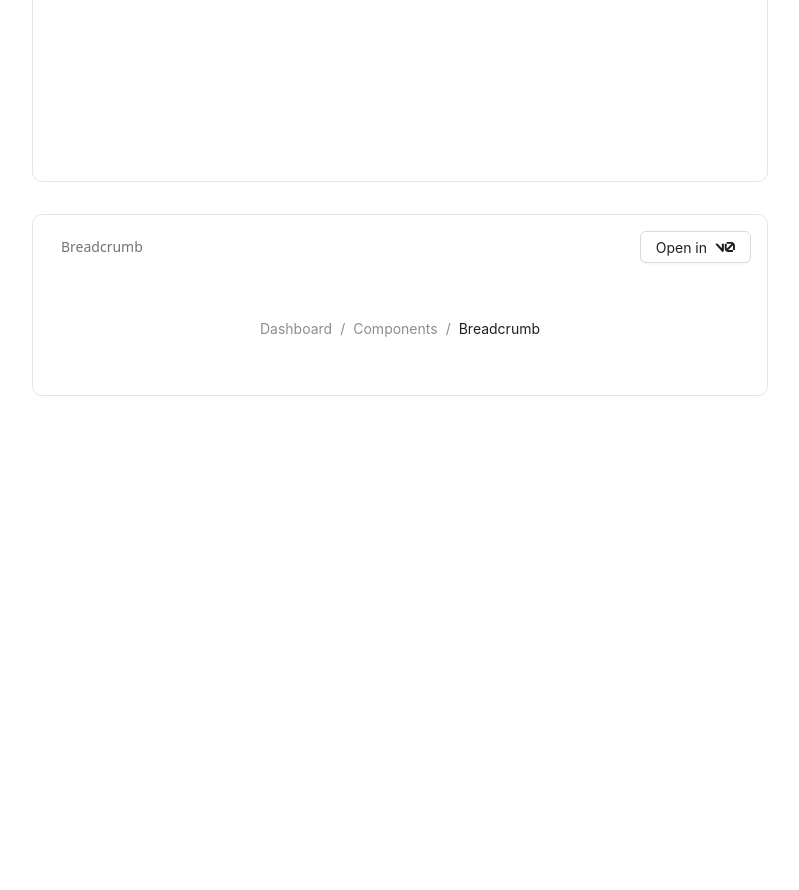
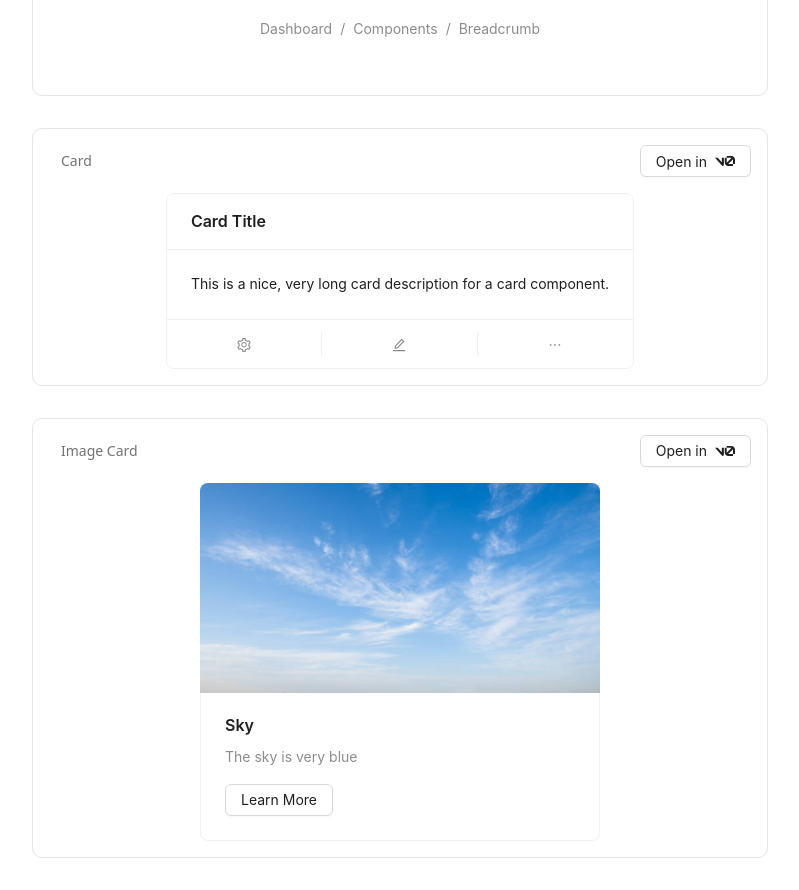
Before and after one commit to willsather/shadcn-ant-registry, a Next.js app: page / in a window 1280 px wide. Shown: the part 500-1390 px from the top of the page, without its empty margins (240-1039 px from the left). Before the commit the page ends 928 px from the top, so only its background shows below. Built offline with nearby package versions, Linux system fonts and the light colour scheme; no server answers; what @ant-design/nextjs-registry would draw is missing.

Commit message:
chore: add a more complex component

```diff
--- a/app/page.tsx
+++ b/app/page.tsx
@@ -3,6 +3,13 @@ import * as React from "react";
 import { OpenInV0Button } from "@/components/open-in-v0-button";
 import Breadcrumb from "@/registry/blocks/breadcrumb/breadcrumb";
 import Button from "@/registry/blocks/button/button";
+import Card from "@/registry/blocks/card/card";
+import { ImageCard } from "@/registry/blocks/image-card/image-card";
+import {
+  EditOutlined,
+  EllipsisOutlined,
+  SettingOutlined,
+} from "@ant-design/icons";
 
 export default function Home() {
   return (
@@ -29,12 +36,12 @@ export default function Home() {
       </header>
 
       <main className="flex flex-1 flex-col gap-8">
-        <div className="relative flex min-h-[450px] flex-col gap-4 rounded-lg border p-4">
+        <div className="relative flex min-h-[150px] flex-col gap-4 rounded-lg border p-4">
           <div className="flex items-center justify-between">
             <h2 className="text-muted-foreground text-sm sm:pl-3">Button</h2>
             <OpenInV0Button name="button" className="w-fit" />
           </div>
-          <div className="relative flex min-h-[400px] items-center justify-center gap-2">
+          <div className="relative flex min-h-[100px] items-center justify-center gap-2">
             <Button variant="solid">Solid Button</Button>
             <Button variant="filled">Filled Button</Button>
             <Button variant="outlined">Outlined Button</Button>
@@ -51,10 +58,48 @@ export default function Home() {
           <div className="relative flex min-h-[100px] items-center justify-center">
             <Breadcrumb
               items={[
-                { title: "Dashboard" },
-                { title: "Components" },
-                { title: "Breadcrumb" },
+                { title: "Dashboard", href: "#dashboard" },
+                { title: "Components", href: "#components" },
+                { title: "Breadcrumb", href: "#breadcrumb" },
               ]}
+            />
+          </div>
+        </div>
+
+        <div className="relative flex min-h-[150px] flex-col gap-4 rounded-lg border p-4">
+          <div className="flex items-center justify-between">
+            <h2 className="text-muted-foreground text-sm sm:pl-3">Card</h2>
+            <OpenInV0Button name="card" className="w-fit" />
+          </div>
+          <div className="relative flex min-h-[100px] items-center justify-center">
+            <Card
+              title="Card Title"
+              actions={[
+                <SettingOutlined key="setting" />,
+                <EditOutlined key="edit" />,
+                <EllipsisOutlined key="ellipsis" />,
+              ]}
+            >
+              This is a nice, very long card description for a card component.
+            </Card>
+          </div>
+        </div>
+
+        <div className="relative flex min-h-[150px] flex-col gap-4 rounded-lg border p-4">
+          <div className="flex items-center justify-between">
+            <h2 className="text-muted-foreground text-sm sm:pl-3">
+              Image Card
+            </h2>
+            <OpenInV0Button name="image-card" className="w-fit" />
+          </div>
+          <div className="relative flex min-h-[100px] items-center justify-center">
+            <ImageCard
+              title="Sky"
+              description="The sky is very blue"
+              buttonText="Learn More"
+              buttonLink="#button"
+              image="/sky.jpg"
+              alt="Sky"
             />
           </div>
         </div>
--- a/package.json
+++ b/package.json
@@ -11,6 +11,7 @@
     "lint:fix": "biome check --write"
   },
   "dependencies": {
+    "@ant-design/icons": "^6.0.0",
     "@ant-design/nextjs-registry": "^1.0.2",
     "@radix-ui/react-label": "^2.1.4",
     "@radix-ui/react-slot": "^1.2.0",
--- /dev/null
+++ b/registry/blocks/card/card.tsx
@@ -0,0 +1,3 @@
+import { Card as CardPrimitive } from "antd";
+
+export default CardPrimitive;
--- /dev/null
+++ b/registry/blocks/image-card/image-card.tsx
@@ -0,0 +1,35 @@
+import Meta from "antd/es/card/Meta";
+import * as React from "react";
+
+import Button from "@/registry/blocks/button/button";
+import Card from "@/registry/blocks/card/card";
+import Image from "@/registry/blocks/image/image";
+
+export function ImageCard({
+  title,
+  description,
+  buttonText,
+  buttonLink,
+  image,
+  alt,
+}: {
+  title: string;
+  description: string;
+  buttonText: string;
+  buttonLink: string;
+  image: string;
+  alt: string;
+}) {
+  return (
+    <Card
+      hoverable
+      style={{ width: 400 }}
+      cover={<img alt={alt} src={image} />}
+    >
+      <Meta title={title} description={description} />
+      <Button style={{ marginTop: 20 }} href={buttonLink}>
+        {buttonText}
+      </Button>
+    </Card>
+  );
+}
--- /dev/null
+++ b/registry/blocks/image/image.tsx
@@ -0,0 +1,3 @@
+import { Image as ImagePrimitive } from "antd";
+
+export default ImagePrimitive;
```
Also changed, not shown: public/sky.jpg (added), 1 other file (tests, documents, lock files or other folders).
